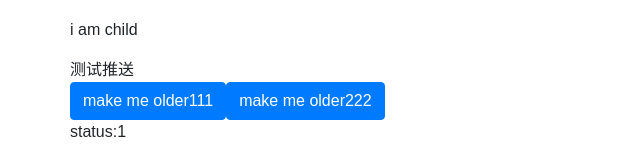
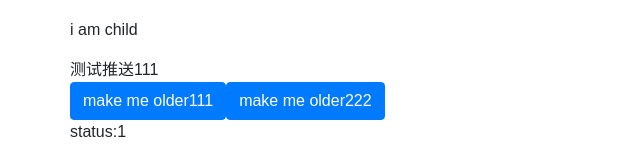
Before and after one commit to thelongmarch/react-app, a React app: page / in a window 1280 px wide. Shown: the part 387-538 px from the top of the page, without its empty margins (0-640 px from the left). Built offline with nearby package versions, Linux system fonts and the light colour scheme.

Commit message:
再次测试提交

```diff
--- a/src/App.js
+++ b/src/App.js
@@ -33,7 +33,7 @@ class App extends Component {
                     <div className='col-xs-1'>
                         <Home  name={"name1"} initAge={12} user={user}>
                             <p>i am child</p>
-                            <span>测试推送</span>
+                            <span>测试推送111</span>
                         </Home>
                     </div>
                 </div>
```
